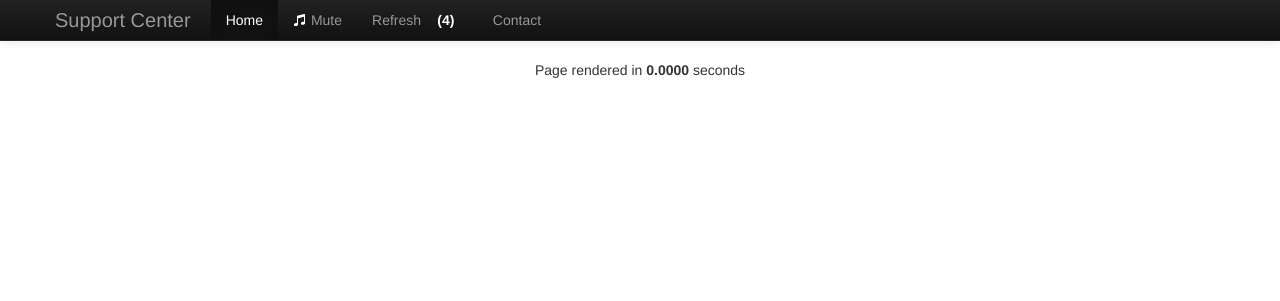
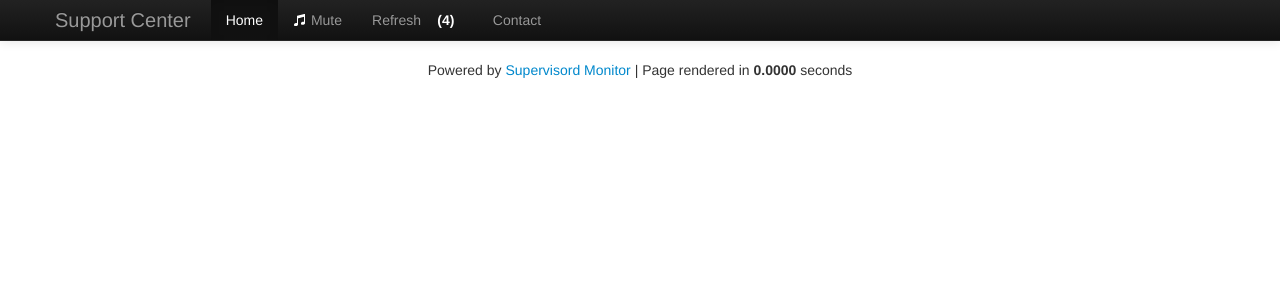
Before and after one commit to mlazarov/supervisord-monitor, a CodeIgniter app: template application/views/welcome.php in a window 1280 px wide. Shown: the top 301 px of the page. Run offline with CodeIgniter, Linux system fonts and the light colour scheme; the template is opened without the code that fills it, so the values that code supplies are empty.

Commit message:
Who uses SM tool

```diff
--- a/application/views/welcome.php
+++ b/application/views/welcome.php
@@ -147,7 +147,7 @@ $muted = (isset($_COOKIE['mute'])?$_COOKIE['mute']:0);
     </div> <!-- /container -->
 
 	<div class="footer">
-		<p>Page rendered in <strong>{elapsed_time}</strong> seconds</p>
+		<p>Powered by <a href="https://github.com/mlazarov/supervisord-monitor" target="_blank">Supervisord Monitor</a> | Page rendered in <strong>{elapsed_time}</strong> seconds</p>
 	</div>
 	<script>
 	function show_content($param){
```
Also changed, not shown: Readme.md.
